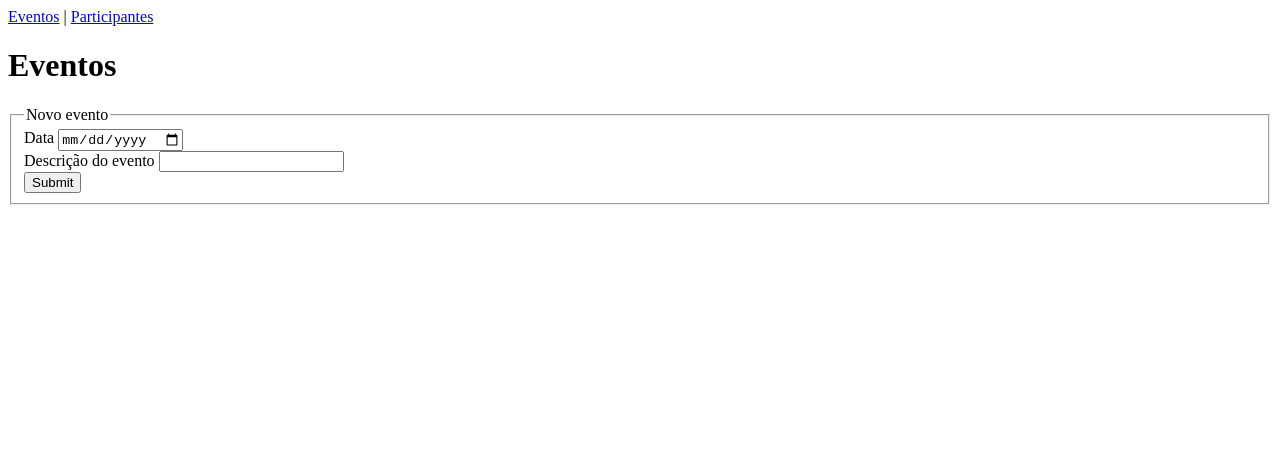
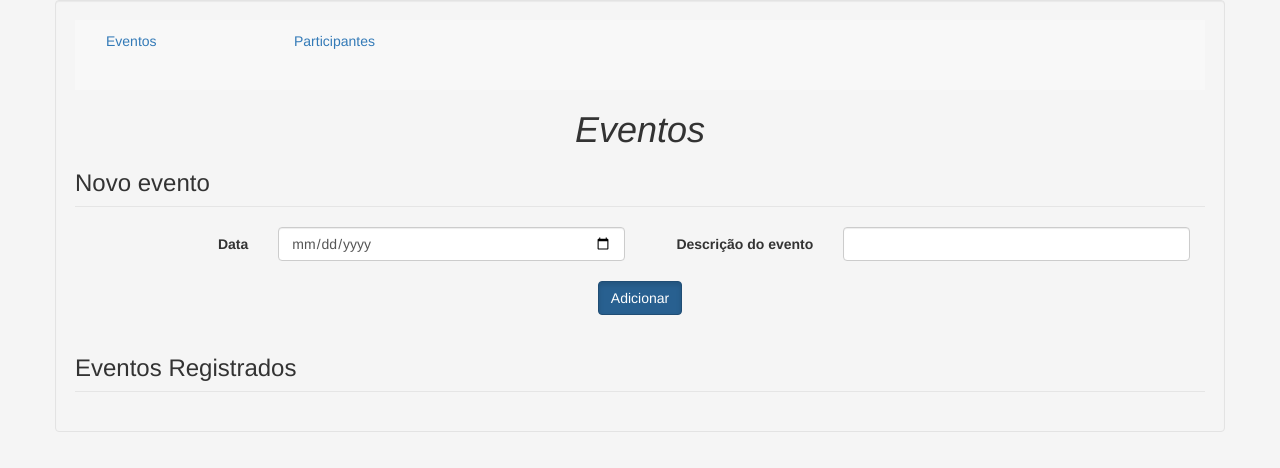
Before and after one commit to raphael4ndrade/NodeJs, a website: page Aula-7/helloangular/public/index.html at #/eventos in a window 1280 px wide. Drawn offline with nearby package versions, Linux system fonts and the light colour scheme; some packages are replaced by stand-ins of ours; no server answers.

Commit message:
testando alguns css do bootstrap3 e pingendo3

```diff
--- a/Aula-7/helloangular/public/eventos.html
+++ b/Aula-7/helloangular/public/eventos.html
@@ -1,15 +1,30 @@
 <!-- eventos.html-->
-<h1>Eventos</h1>
-<form ng-submit="ctl.salvarEvento()">
-    <fieldset>
-        <legend>Novo evento</legend>
-        <label>Data</label>
-        <input type="date" ng-model="ctl.novo.data_evento" required/> <br/>
-        <label>Descrição do evento</label>
-        <input type="text" ng-model="ctl.novo.descricao_evento" required/> <br/>
-        <input type="submit"/>
-    </fieldset>
-</form>
-<ul>
-    <li ng-repeat="ev in ctl.eventos">{{ev.data_evento | date: "yyyy/MM/dd"}} {{ev.descricao_evento}}</li>
-</ul>
+<html>
+<head>
+     <link href="http://pingendo.github.io/pingendo-bootstrap/themes/default/bootstrap.css" rel="stylesheet" type="text/css">
+     <link rel="stylesheet" href="https://maxcdn.bootstrapcdn.com/bootstrap/3.3.7/css/bootstrap.min.css" integrity="sha384-BVYiiSIFeK1dGmJRAkycuHAHRg32OmUcww7on3RYdg4Va+PmSTsz/K68vbdEjh4u" crossorigin="anonymous">
+</head>
+
+<body class="container">
+    <h1 style="font-style: italic; text-align: center"> Eventos</h1>
+    <form class="form-horizontal" ng-submit="ctl.salvarEvento()">
+            <legend><h3>Novo evento</h3></legend>
+            <label class="control-label col-sm-2">Data</label>
+            <div class="col-sm-4">
+                <input class="form-control" type="date" ng-model="ctl.novo.data_evento" required/>
+            </div>
+            <label class="control-label col-sm-2">Descrição do evento</label>
+            <div class="col-sm-4">
+                <input class="form-control" type="text" ng-model="ctl.novo.descricao_evento" required/> <br/>
+            </div>
+            <div class="text-center">
+                <button class="btn btn-primary active" type="submit">Adicionar</button>
+            </div>
+    </form>
+    <br>
+    <legend><h3>Eventos Registrados</h3></legend>
+    <ul>
+        <li ng-repeat="ev in ctl.eventos">{{ev.data_evento | date: "yyyy/MM/dd"}} {{ev.descricao_evento}}</li>
+    </ul>
+    </body>
+</html>
--- a/Aula-7/helloangular/public/index.html
+++ b/Aula-7/helloangular/public/index.html
@@ -3,10 +3,17 @@
     <head>
         <title>Angular Hello, Participantes...</title>
         <script src="https://ajax.googleapis.com/ajax/libs/angularjs/1.5.6/angular.min.js"></script>
-         <script src="https://ajax.googleapis.com/ajax/libs/angularjs/1.5.6/angular-route.min.js"></script>
+        <script src="https://ajax.googleapis.com/ajax/libs/angularjs/1.5.6/angular-route.min.js"></script>
+        <link rel="stylesheet" href="https://maxcdn.bootstrapcdn.com/bootstrap/3.3.7/css/bootstrap.min.css" integrity="sha384-BVYiiSIFeK1dGmJRAkycuHAHRg32OmUcww7on3RYdg4Va+PmSTsz/K68vbdEjh4u" crossorigin="anonymous">
     </head>
-    <body>
-        <a href="#/eventos">Eventos</a> | <a href="#/participantes">Participantes</a><br/>
+    <body class="container well" style="min-height: 25%">
+        <div class="nav navbar-default">
+            <ul class="nav navbar">
+                <li class="col-sm-2"><a href="#/eventos">Eventos</a></li>
+                <li class="col-sm-2"><a href="#/participantes">Participantes</a></li>
+            </ul>
+        </div>
+
         <div ng-view></div>
 
         <script type="text/javascript" src="modulo.js"></script>
```
Also changed, not shown: 2 other files.
